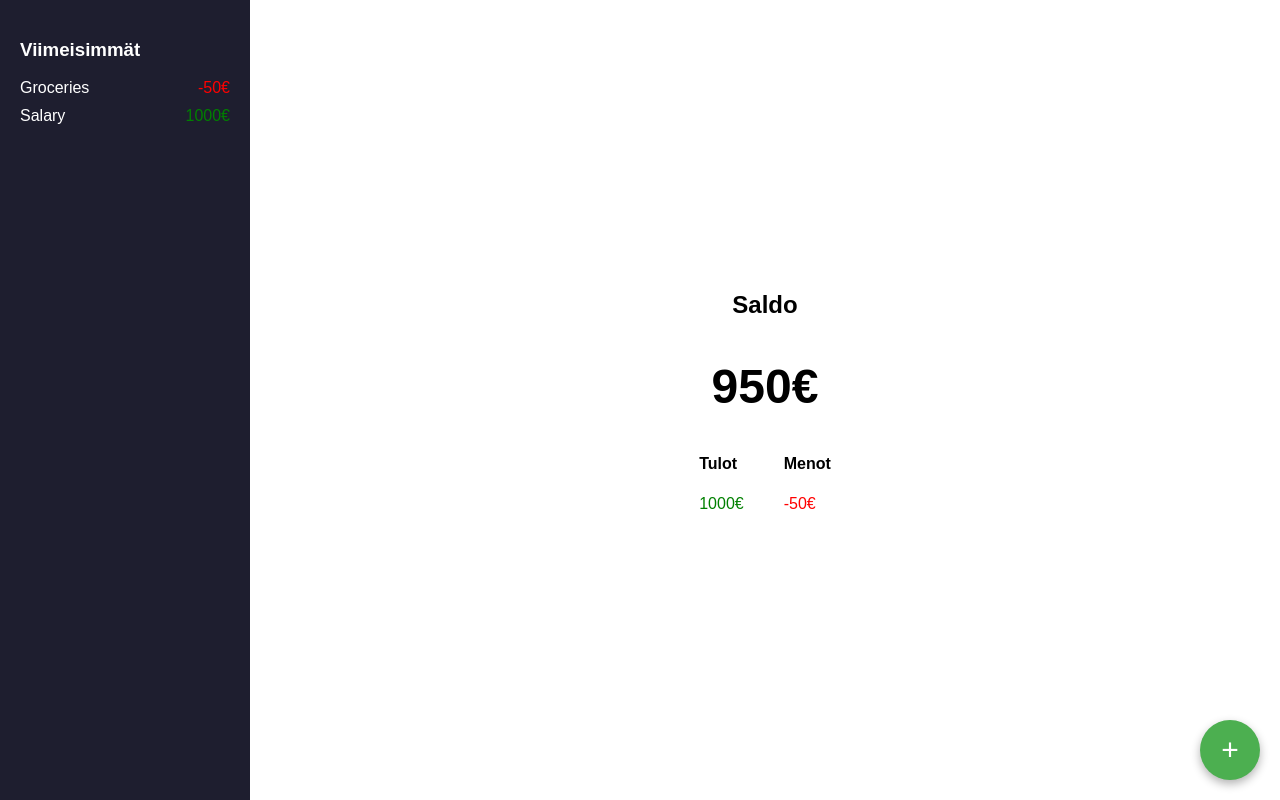
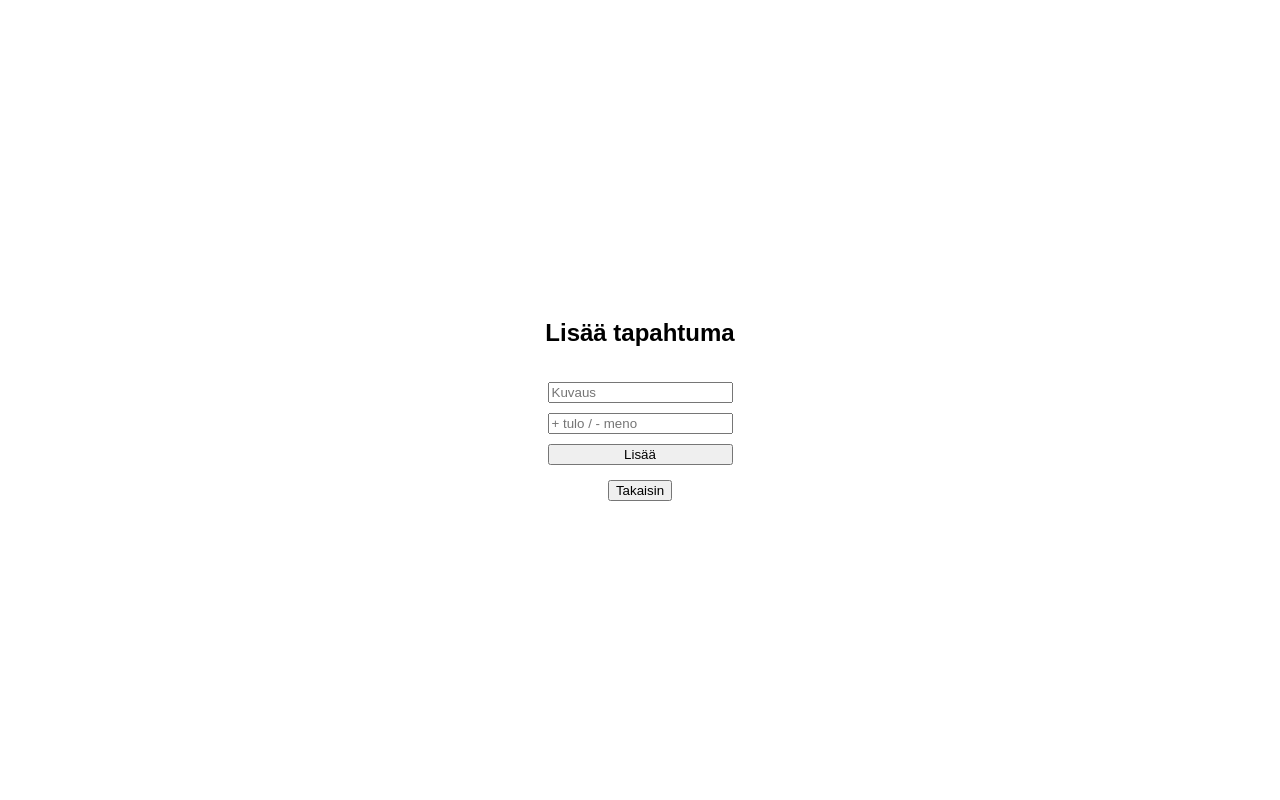
Before and after one commit to n3nuvi00/budget-app, a React (Vite) app: page /add in a window 1280 px wide. Built offline with nearby package versions, Linux system fonts and the light colour scheme.

Commit message:
Small fixes before pulling other developers changes

```diff
--- a/package.json
+++ b/package.json
@@ -13,7 +13,8 @@
     "dom": "^0.0.3",
     "react": "^19.2.4",
     "react-dom": "^19.2.4",
-    "react-router": "^7.13.2"
+    "react-router": "^7.13.2",
+    "react-router-dom": "^7.13.2"
   },
   "devDependencies": {
     "@eslint/js": "^9.39.4",
--- a/src/App.jsx
+++ b/src/App.jsx
@@ -1,11 +1,29 @@
+import { BrowserRouter as Router, Routes, Route } from "react-router-dom";
+import { useState } from "react";
+
 import Home from "./pages/Home";
+import AddExpense from "./pages/AddExpense";
 
-function App() {
+
+export default function App() {
+  const [transactions, setTransactions] = useState([]);
+
+  const addTransaction = (transaction) => {
+    setTransactions([...transactions, transaction]);
+  };
+
   return (
-    <div>
-      <Home />
-    </div>
+    <Router>
+      <Routes>
+        <Route
+          path="/"
+          element={<Home transactions={transactions} />}
+        />
+        <Route
+          path="/add"
+          element={<AddExpense addTransaction={addTransaction} />}
+        />
+      </Routes>
+    </Router>
   );
 }
-
-export default App;
--- a/src/pages/AddExpense.jsx
+++ b/src/pages/AddExpense.jsx
@@ -1,3 +1,52 @@
-export default function AddExpense() {
-  return <h1>Add Expense</h1>;
+import { useState } from "react";
+import { useNavigate } from "react-router-dom";
+import "../styles/add.css";
+
+export default function AddExpense({ addTransaction }) {
+  const navigate = useNavigate();
+
+  const [text, setText] = useState("");
+  const [amount, setAmount] = useState("");
+
+  const handleSubmit = (e) => {
+    e.preventDefault();
+
+    if (!text || !amount) return;
+
+    addTransaction({
+      id: Date.now(),
+      text,
+      amount: +amount
+    });
+
+    navigate("/"); // takaisin etusivulle
+  };
+
+  return (
+    <div className="form-container">
+      <h2>Lisää tapahtuma</h2>
+
+      <form onSubmit={handleSubmit}>
+        <input
+          type="text"
+          placeholder="Kuvaus"
+          value={text}
+          onChange={(e) => setText(e.target.value)}
+        />
+
+        <input
+          type="number"
+          placeholder="+ tulo / - meno"
+          value={amount}
+          onChange={(e) => setAmount(e.target.value)}
+        />
+
+        <button type="submit">Lisää</button>
+      </form>
+
+      <button onClick={() => navigate("/")}>
+        Takaisin
+      </button>
+    </div>
+  );
 }
--- a/src/pages/Home.jsx
+++ b/src/pages/Home.jsx
@@ -1,23 +1,22 @@
+import { BrowserRouter as Router, Routes, Route, useNavigate } from "react-router-dom";
 import { useState } from "react";
 import "../styles/Home.css";
 
-export default function Home() {
-  const [transactions, setTransactions] = useState([
-    { id: 1, type: "income", amount: 1000, text: "Salary" },
-    { id: 2, type: "expense", amount: -50, text: "Groceries" }
-  ]);
+export default function Home({ transactions }) {
+  const navigate = useNavigate();
 
   const balance = transactions.reduce((acc, t) => acc + t.amount, 0);
+
   const income = transactions
     .filter(t => t.amount > 0)
     .reduce((acc, t) => acc + t.amount, 0);
+
   const expense = transactions
     .filter(t => t.amount < 0)
     .reduce((acc, t) => acc + t.amount, 0);
 
   return (
     <div className="container">
-      {/* Left sidebar */}
       <div className="sidebar">
         <h3>Viimeisimmät</h3>
         {transactions.slice(-5).reverse().map(t => (
@@ -30,25 +29,16 @@ export default function Home() {
         ))}
       </div>
 
-      {/* Main content */}
       <div className="main">
         <h2>Saldo</h2>
-        <h1 className="balance">{balance}€</h1>
+        <h1>{balance}€</h1>
 
-        <div className="summary">
-          <div>
-            <h4>Tulot</h4>
-            <p className="plus">{income}€</p>
-          </div>
-          <div>
-            <h4>Menot</h4>
-            <p className="minus">{expense}€</p>
-          </div>
-        </div>
+        <p className="plus">Tulot: {income}€</p>
+        <p className="minus">Menot: {expense}€</p>
       </div>
 
-      {/* Floating button */}
-      <button className="add-button" onClick={() => alert("Siirry lisäyssivulle")}>+
+      <button className="add-button" onClick={() => navigate("/add")}>
+        +
       </button>
     </div>
   );
--- /dev/null
+++ b/src/styles/add.css
@@ -0,0 +1,14 @@
+.form-container {
+  height: 100vh;
+  display: flex;
+  flex-direction: column;
+  justify-content: center;
+  align-items: center;
+  gap: 15px;
+}
+
+form {
+  display: flex;
+  flex-direction: column;
+  gap: 10px;
+}
```
Also changed, not shown: 1 other file (tests, documents, lock files or other folders).
